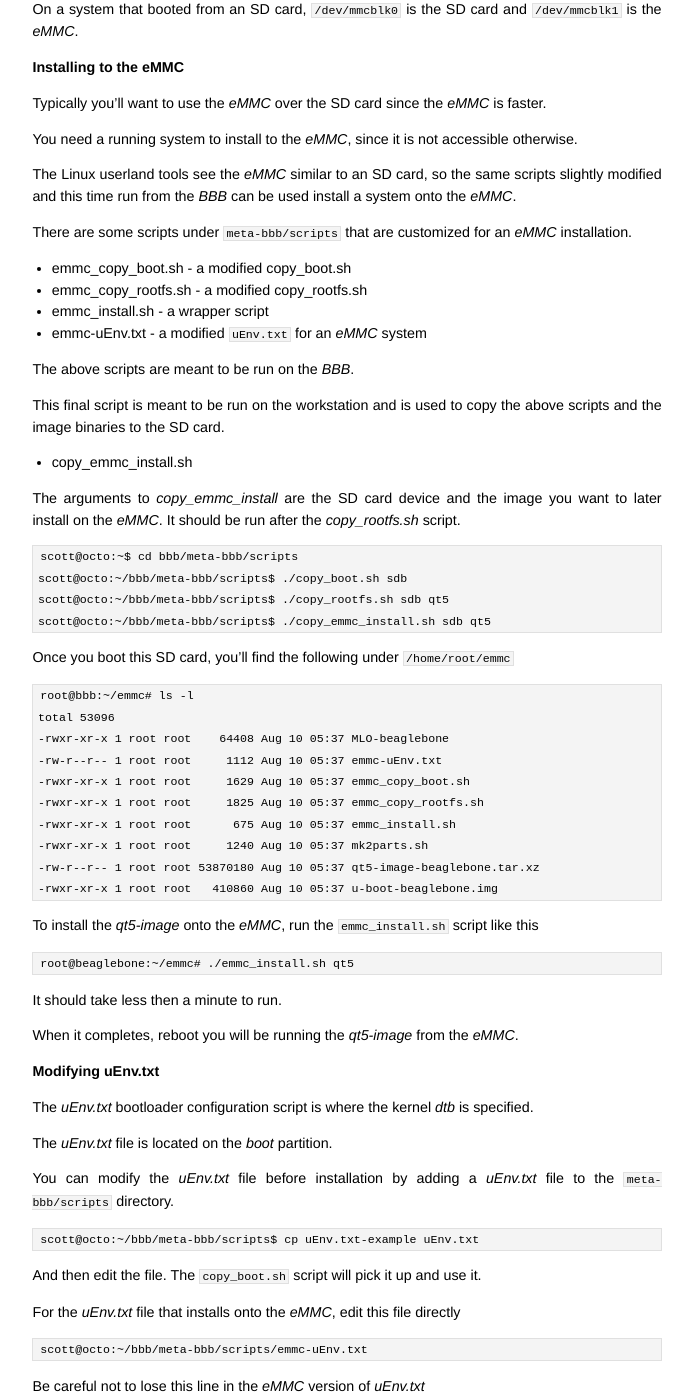
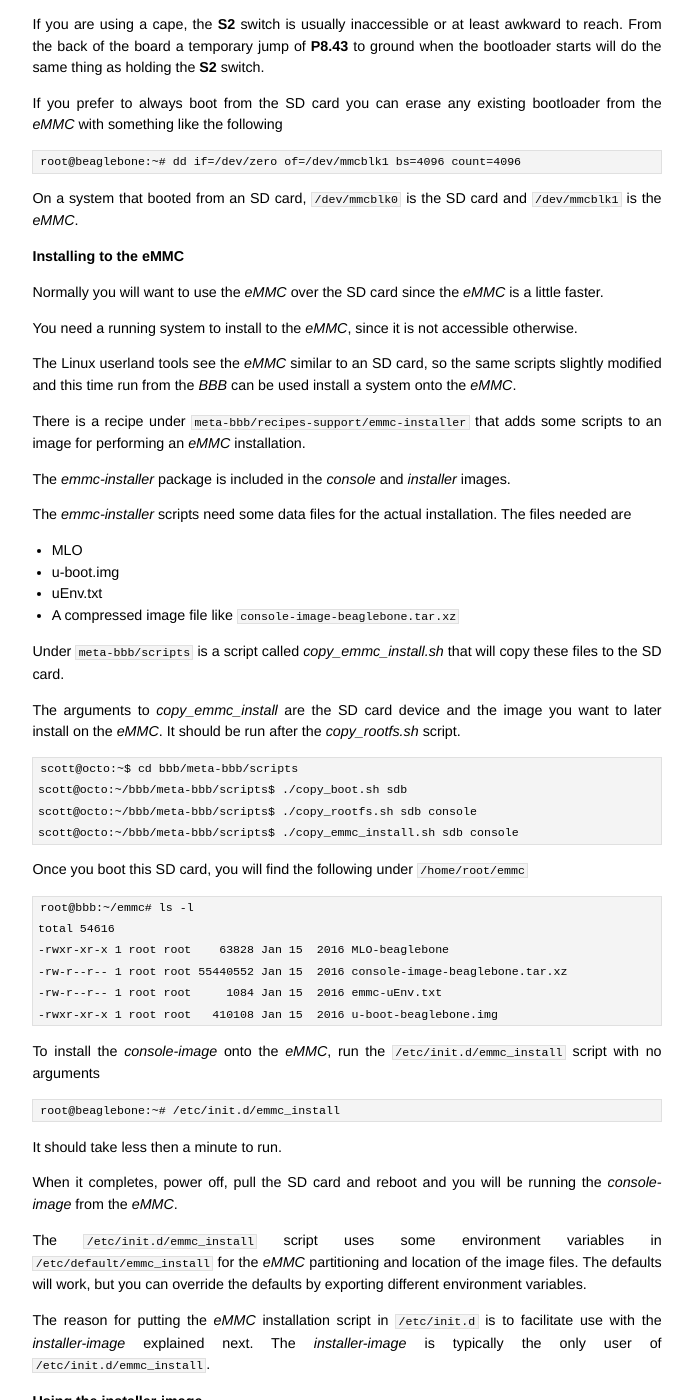
Before and after one commit to jumpnow/jumpnowtek-site, a Jekyll site: the page built from _posts/2015-06-08-BeagleBone-Systems-with-Yocto.md, in a window 1280 px wide and 1400 px high, scrolled down 8009 px. Shown: the whole window, without its empty margins (293-986 px from the left). Built offline with Jekyll 4.4.1, drawn with Linux system fonts in a browser that asks for light colours; some of the changed text lies outside the part shown.

Commit message:
Update emmc instructions in bbb doc

```diff
--- a/_posts/2015-06-08-BeagleBone-Systems-with-Yocto.md
+++ b/_posts/2015-06-08-BeagleBone-Systems-with-Yocto.md
@@ -2,7 +2,7 @@
 layout: post
 title: Building BeagleBone Black Systems with Yocto
 description: "Building customized systems for the BeagleBone Black using tools from the Yocto Project"
-date: 2016-01-11 18:20:00
+date: 2016-01-15 05:00:00
 categories: beaglebone
 tags: [linux, beaglebone, yocto]
 ---
@@ -209,6 +209,7 @@ There are two custom images available in the *meta-bbb* layer. The recipes for t
 
 * console-image.bb
 * qt5-image.bb
+* installer-image.bb
 
 You should add your own custom images to this same directory.
 
@@ -231,6 +232,10 @@ which is `poky-jethro/meta/classes/core-image.bbclass` and pulls in some require
 
 This image includes the `console-image` and adds `Qt5` with the associated development headers and `qmake`.
 
+#### installer-image
+
+This is a minimal image meant only to run from an SD card and whose only purpose is to perform an eMMC installation.
+
 ### Build
 
 To build the `console-image` run the following command
@@ -251,6 +256,10 @@ And then continue with the full build.
 To build the `qt5-image` it would be
 
     scott@octo:~/bbb/build$ bitbake qt5-image
+
+Or the `installer-image`
+
+    scott@octo:~/bbb/build$ bitbake installer-image
 
 The `cleansstate` command (with two s's) works for image recipes as well.
 
@@ -387,53 +396,77 @@ On a system that booted from an SD card, `/dev/mmcblk0` is the SD card and `/dev
 
 ### Installing to the eMMC
 
-Typically you'll want to use the *eMMC* over the SD card since the *eMMC* is faster.
+Normally you will want to use the *eMMC* over the SD card since the *eMMC* is a little faster.
 
 You need a running system to install to the *eMMC*, since it is not accessible otherwise.
 
 The Linux userland tools see the *eMMC* similar to an SD card, so the same scripts slightly modified and this time run from the *BBB* can be used install a system onto the *eMMC*.
 
-There are some scripts under `meta-bbb/scripts` that are customized for an *eMMC* installation.
+There is a recipe under `meta-bbb/recipes-support/emmc-installer` that adds some scripts to an image for performing an *eMMC* installation.
 
-* emmc\_copy\_boot.sh - a modified copy\_boot.sh
-* emmc\_copy\_rootfs.sh - a modified copy\_rootfs.sh
-* emmc\_install.sh - a wrapper script
-* emmc-uEnv.txt - a modified `uEnv.txt` for an *eMMC* system
+The *emmc-installer* package is included in the *console* and *installer* images.
 
-The above scripts are meant to be run on the *BBB*.
+The *emmc-installer* scripts need some data files for the actual installation. The files needed are
 
-This final script is meant to be run on the workstation and is used to copy the above scripts and the image binaries to the SD card.
+* MLO
+* u-boot.img
+* uEnv.txt
+* A compressed image file like `console-image-beaglebone.tar.xz`
 
-* copy\_emmc\_install.sh
+Under `meta-bbb/scripts` is a script called *copy\_emmc\_install.sh* that will copy these files to the SD card.
 
 The arguments to *copy\_emmc\_install* are the SD card device and the image you want to later install on the *eMMC*. It should be run after the *copy\_rootfs.sh* script.
 
     scott@octo:~$ cd bbb/meta-bbb/scripts
     scott@octo:~/bbb/meta-bbb/scripts$ ./copy_boot.sh sdb
-    scott@octo:~/bbb/meta-bbb/scripts$ ./copy_rootfs.sh sdb qt5
-    scott@octo:~/bbb/meta-bbb/scripts$ ./copy_emmc_install.sh sdb qt5
+    scott@octo:~/bbb/meta-bbb/scripts$ ./copy_rootfs.sh sdb console
+    scott@octo:~/bbb/meta-bbb/scripts$ ./copy_emmc_install.sh sdb console
 
-Once you boot this SD card, you'll find the following under `/home/root/emmc`
+Once you boot this SD card, you will find the following under `/home/root/emmc`
 
     root@bbb:~/emmc# ls -l
-    total 53096
-    -rwxr-xr-x 1 root root    64408 Aug 10 05:37 MLO-beaglebone
-    -rw-r--r-- 1 root root     1112 Aug 10 05:37 emmc-uEnv.txt
-    -rwxr-xr-x 1 root root     1629 Aug 10 05:37 emmc_copy_boot.sh
-    -rwxr-xr-x 1 root root     1825 Aug 10 05:37 emmc_copy_rootfs.sh
-    -rwxr-xr-x 1 root root      675 Aug 10 05:37 emmc_install.sh
-    -rwxr-xr-x 1 root root     1240 Aug 10 05:37 mk2parts.sh
-    -rw-r--r-- 1 root root 53870180 Aug 10 05:37 qt5-image-beaglebone.tar.xz
-    -rwxr-xr-x 1 root root   410860 Aug 10 05:37 u-boot-beaglebone.img
+    total 54616
+    -rwxr-xr-x 1 root root    63828 Jan 15  2016 MLO-beaglebone
+    -rw-r--r-- 1 root root 55440552 Jan 15  2016 console-image-beaglebone.tar.xz
+    -rw-r--r-- 1 root root     1084 Jan 15  2016 emmc-uEnv.txt
+    -rwxr-xr-x 1 root root   410108 Jan 15  2016 u-boot-beaglebone.img
 
 
-To install the *qt5-image* onto the *eMMC*, run the `emmc_install.sh` script like this
+To install the *console-image* onto the *eMMC*, run the `/etc/init.d/emmc_install` script with no arguments
 
-    root@beaglebone:~/emmc# ./emmc_install.sh qt5
+    root@beaglebone:~# /etc/init.d/emmc_install
 
 It should take less then a minute to run.
 
-When it completes, reboot you will be running the *qt5-image* from the *eMMC*.
+When it completes, power off, pull the SD card and reboot and you will be running the *console-image* from the *eMMC*.
+
+The `/etc/init.d/emmc_install` script uses some environment variables in `/etc/default/emmc_install` for the *eMMC* partitioning and location of the image files. The defaults will work, but you can override the defaults by exporting different environment variables.
+
+The reason for putting the *eMMC* installation script in `/etc/init.d` is to facilitate use with the *installer-image* explained next. The *installer-image* is typically the only user of `/etc/init.d/emmc_install`.
+
+#### Using the installer-image
+
+If you always want to run from the *eMMC*, there is a quicker way to get started using the *installer-image*.
+
+Again suppose you wanted to install the *console-image* onto the *eMMC*.
+
+First make sure you build both the *console-image* and the *installer-image* using bitbake.
+
+Then when copying to the SD card, use these steps
+
+    scott@octo:~$ export OETMP=<your-tmp-dir>
+    scott@octo:~$ cd bbb/meta-bbb/scripts
+    scott@octo:~/bbb/meta-bbb/scripts$ ./copy_boot.sh sdb
+    scott@octo:~/bbb/meta-bbb/scripts$ ./copy_rootfs.sh sdb installer [<hostname>]
+    scott@octo:~/bbb/meta-bbb/scripts$ ./copy_emmc_install.sh sdb console
+
+When you boot from the SD card this time, it will automatically launch the *eMMC* installation of the *console-image*.
+
+When the BBB LEDs stop flashing in *cylon-mode*, the *eMMC* installation is complete.
+
+It should take a little over a minute from the time you apply power.
+
+Power off, pull the SD card and reboot.
 
 #### Modifying uEnv.txt
 
```
